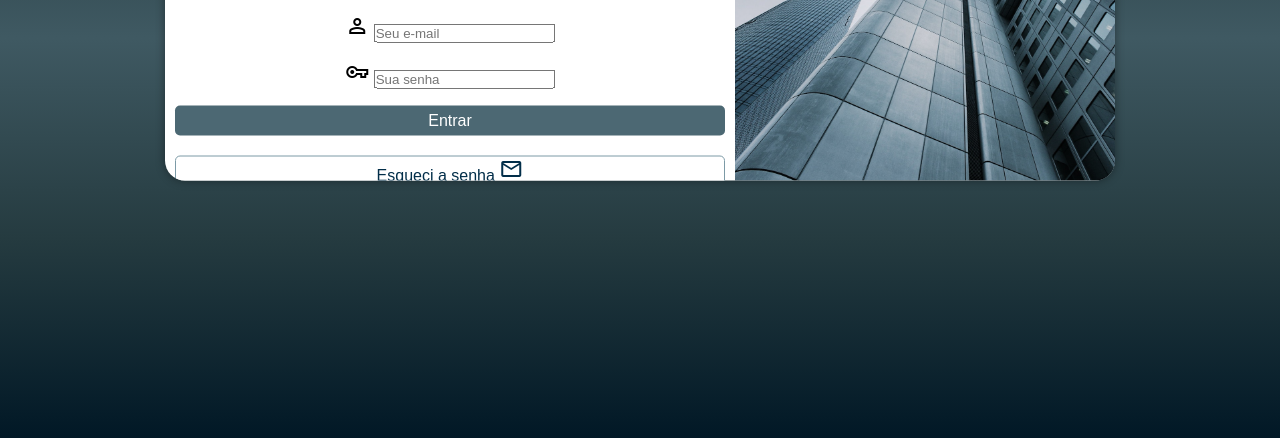
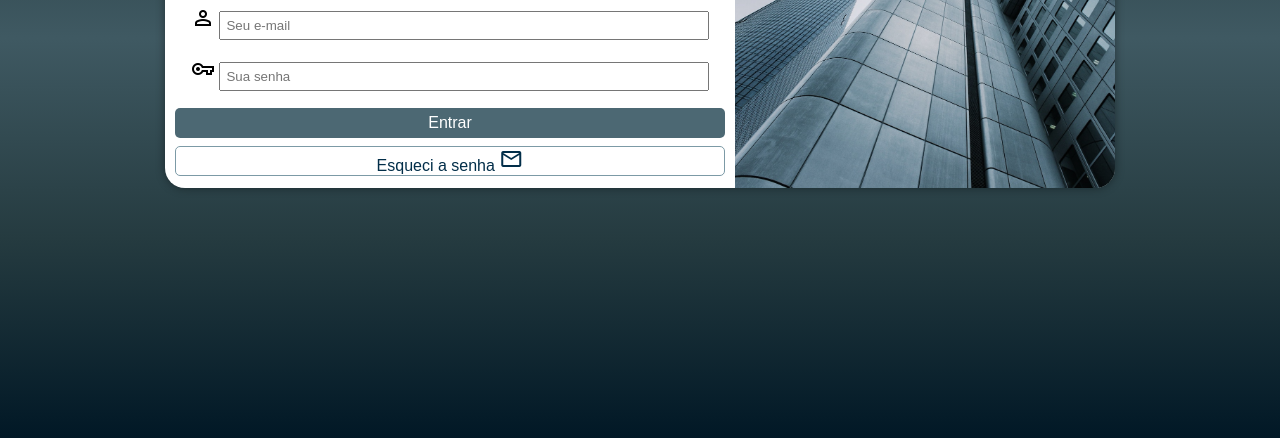
Before and after one commit to RichardRozin/projeto-login, a plain HTML site: page index.html in a window 1280 px wide. Shown: the part 362-800 px from the top of the page. Drawn offline with nearby package versions, Linux system fonts and the light colour scheme.

Commit message:
site-login

```diff
--- a/estilo/media-query.css
+++ b/estilo/media-query.css
@@ -57,6 +57,7 @@ Grandes telas: acima de 1200px
 
     section#login{
         width: 950px;
+        height: 300px;
 
     }
 
@@ -85,6 +86,7 @@ Grandes telas: acima de 1200px
     }
 
     form > a.botao{
-        margin-top: 20px;
+        margin-top: 8px;
+
     }
 }
--- a/estilo/style.css
+++ b/estilo/style.css
@@ -103,6 +103,11 @@ div.campo{
     margin: 7px 0px
 }
 
+input{
+    padding: 5px;
+    width: 89%;
+}
+
 label{
     display: none;
     text-align: center;
```
